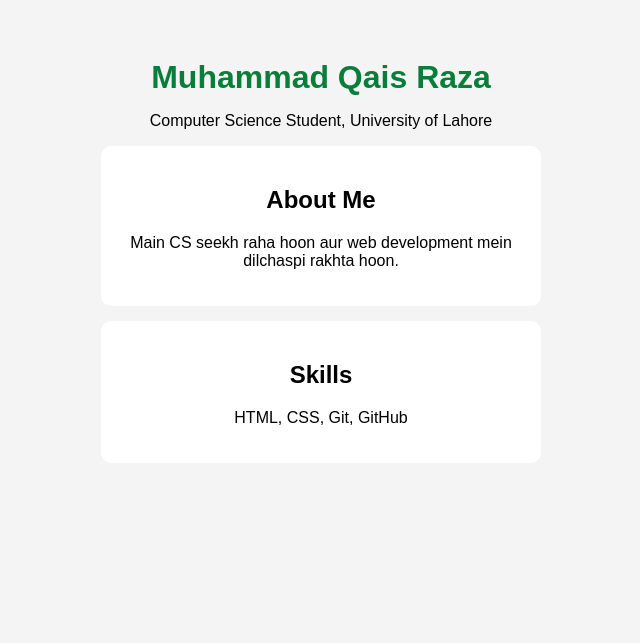
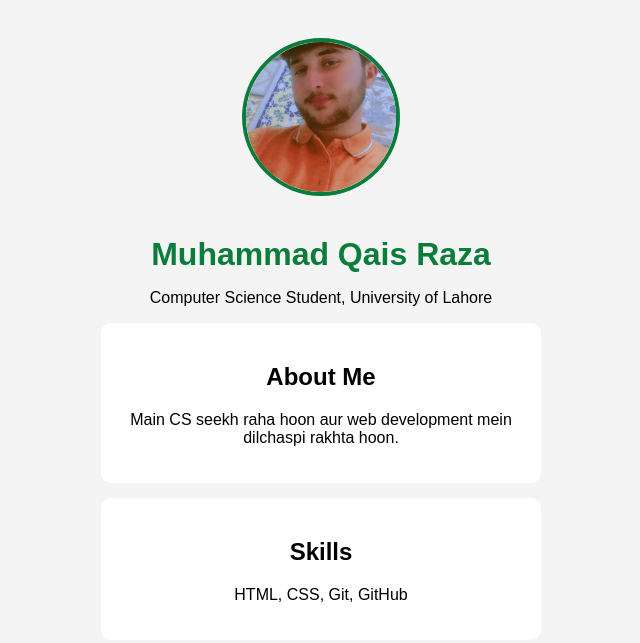
Before and after one commit to qai975/My-first-repository, a plain HTML site: page index.html in a window 1280 px wide. Shown: the whole page, without its empty margins (319-959 px from the left). Drawn offline with Linux system fonts and the light colour scheme.

Commit message:
Add profile image to portfolio

```diff
--- a/index.html
+++ b/index.html
@@ -1,3 +1,4 @@
+
 <!DOCTYPE html>
 <html>
 <head>
@@ -7,10 +8,12 @@
   <style>
     body { font-family: Arial; background: #f4f4f4; text-align: center; padding: 30px; }
     h1 { color: #0a7d3b; margin-bottom: 5px; }
+    img.profile { width: 150px; height: 150px; object-fit: cover; border-radius: 50%; border: 4px solid #0a7d3b; margin-bottom: 15px; }
     .box { background: white; padding: 20px; border-radius: 10px; margin: 15px auto; max-width: 400px; }
   </style>
 </head>
 <body>
+  <img class="profile" src="Snapchat-1131860101.jpg">
   <h1>Muhammad Qais Raza</h1>
   <p>Computer Science Student, University of Lahore</p>
   <div class="box">
```
